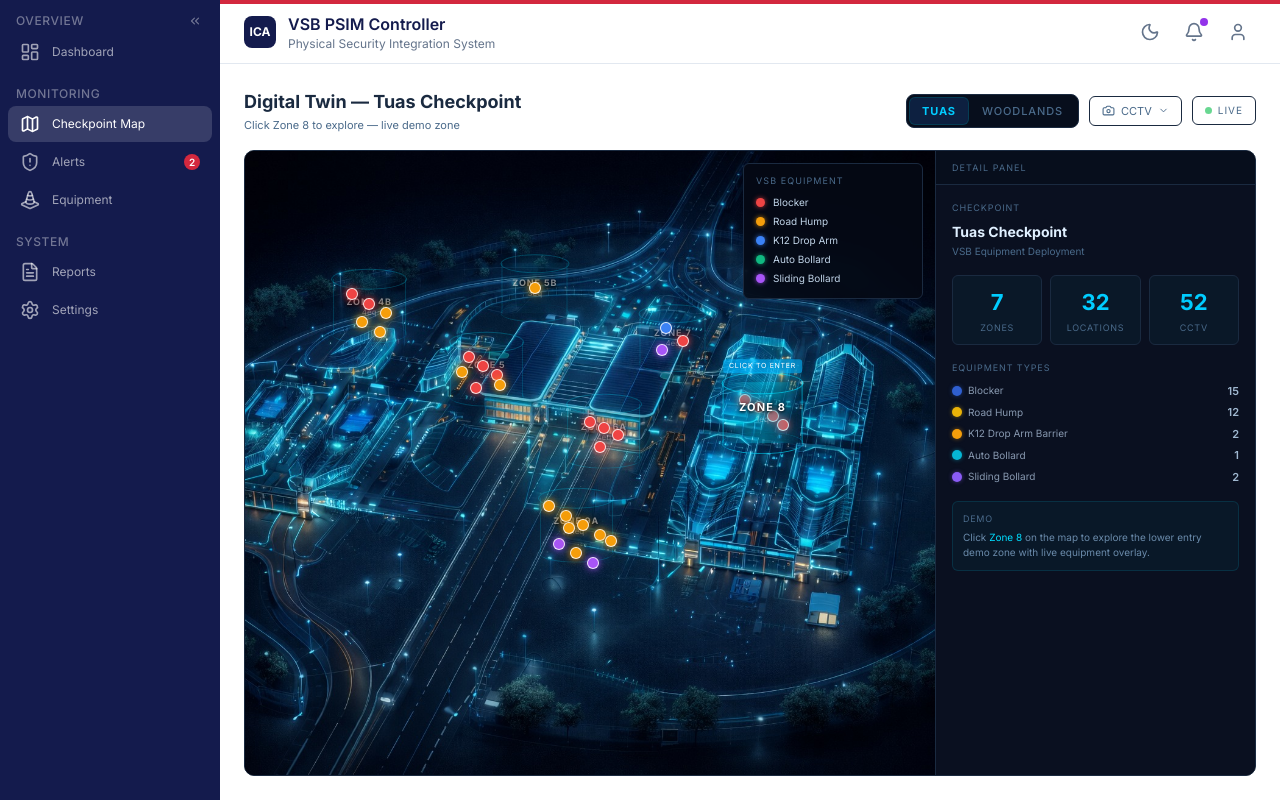
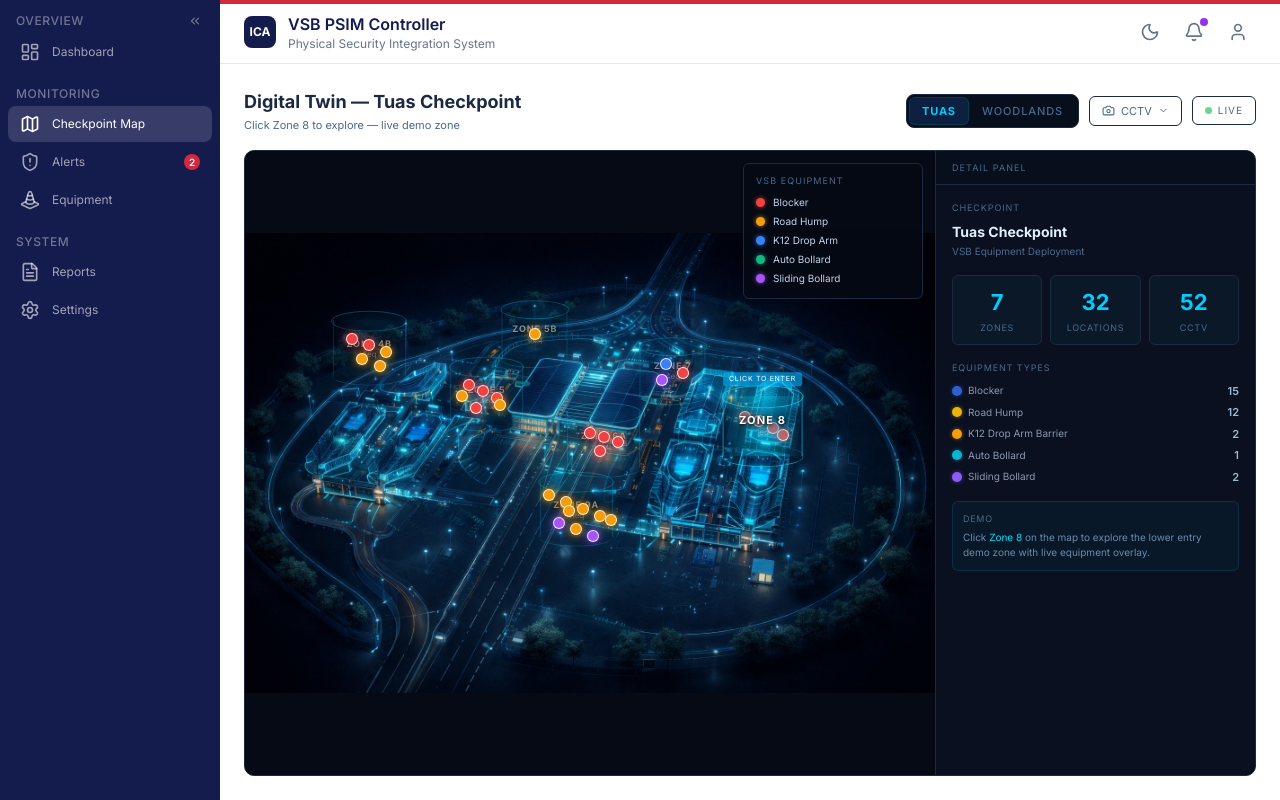
Before and after one commit to bcchew-art/ica-vsb-psim, a Next.js app: page /ica-vsb-psim/map in a window 1280 px wide. Built offline with nearby package versions, Linux system fonts and the light colour scheme.

Commit message:
Fix barrier marker alignment by locking overlay wrapper to image aspect ratio

```diff
--- a/src/components/psim/digital-twin-map/digital-twin-map.tsx
+++ b/src/components/psim/digital-twin-map/digital-twin-map.tsx
@@ -139,9 +139,11 @@ function MapImage({
       alt={alt}
       onError={() => setErrored(true)}
       style={{
+        position: "absolute",
+        inset: 0,
         width: "100%",
         height: "100%",
-        objectFit: "cover",
+        objectFit: "fill",
         display: "block",
         filter: filtered
           ? "invert(1) hue-rotate(180deg) brightness(0.65) contrast(1.4) saturate(0.7)"
@@ -486,14 +488,26 @@ export function DigitalTwinMap() {
             background: "#050a15",
             position: "relative",
             overflow: "hidden",
+            display: "flex",
+            alignItems: "center",
+            justifyContent: "center",
           }}
         >
-          {/* Image container — relative for absolute hotspot positioning */}
+          {/* Equipment legend — pinned to outer map cell so it stays visible regardless of letterbox */}
+          {state.view === "overview" && <BarrierLegend />}
+
+          {/* Aspect-ratio-locked image wrapper — 3:2 matches native image (1536x1024).
+              All markers (%) are positioned inside this wrapper so they track image pixels
+              1:1 at every viewport width. */}
           <div
             style={{
               position: "relative",
               width: "100%",
-              height: "100%",
+              maxHeight: "100%",
+              aspectRatio: "3 / 2",
+              // When the container is wider-than-3:2, this wrapper is height-bound; cap by max-width via the aspect ratio.
+              // The flex centering on the parent keeps it visually centered.
+              margin: "auto",
               overflow: "hidden",
             }}
           >
@@ -538,9 +552,6 @@ export function DigitalTwinMap() {
                 {(checkpoint === "woodlands" ? woodlandsBarriers : tuasBarriers).map((b) => (
                   <BarrierMarker key={b.id} barrier={b} />
                 ))}
-
-                {/* Equipment legend — always visible on overview */}
-                <BarrierLegend />
               </>
             ) : (
               <>
```
